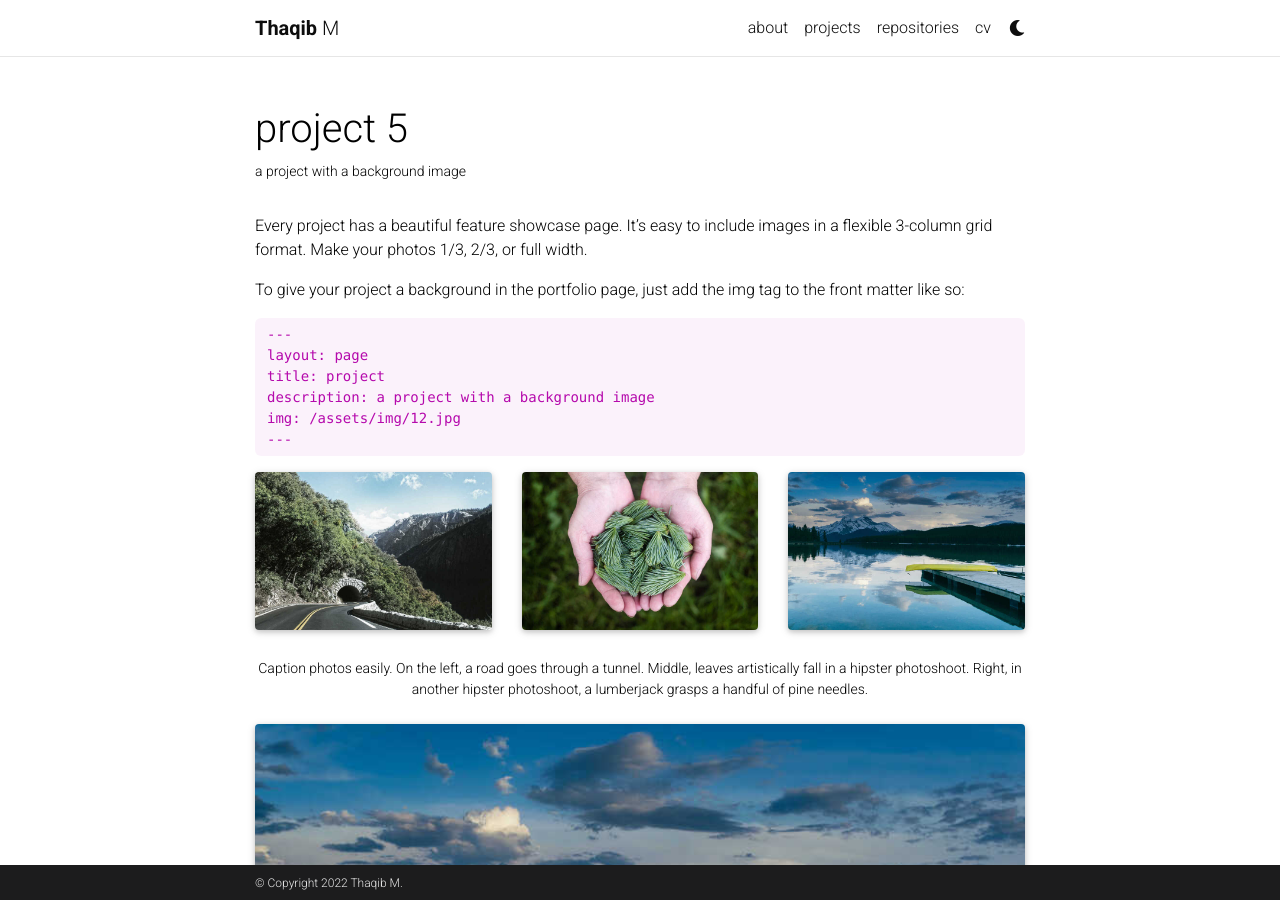
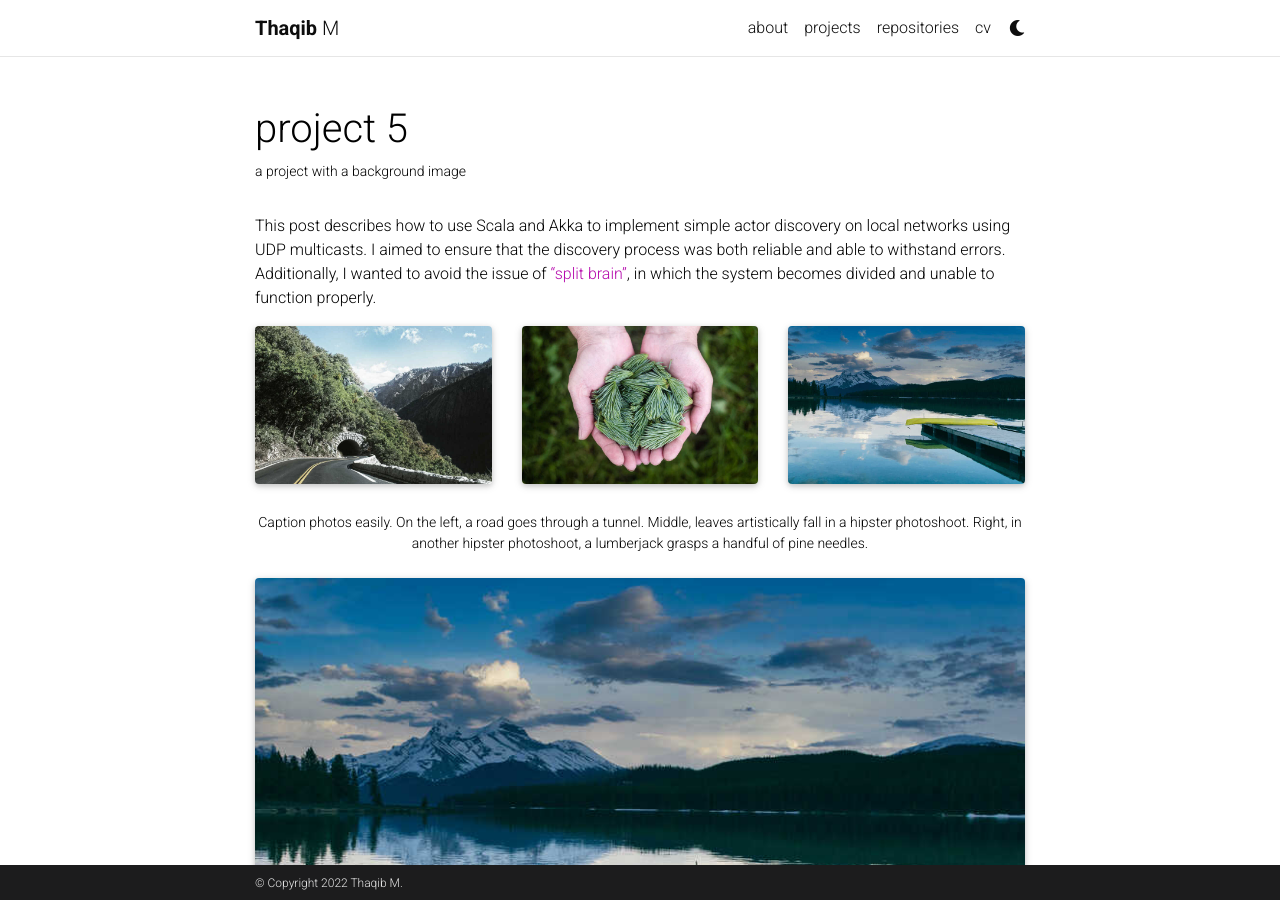
Before and after one commit to thaqibm/thaqibm.github.io, a Jekyll site: the page built from _projects/5_project.md, in a window 1280 px wide and 900 px high. Built offline with Jekyll 4.4.1, drawn with Linux system fonts in a browser that asks for light colours; comment, search, counter and statistics services are not loaded; a style sheet for code colours, icons or effects is not loaded.

Commit message:
prjtest2

```diff
--- a/_projects/5_project.md
+++ b/_projects/5_project.md
@@ -7,18 +7,10 @@ importance: 3
 category: Fun
 ---
 
-Every project has a beautiful feature showcase page.
-It's easy to include images in a flexible 3-column grid format.
-Make your photos 1/3, 2/3, or full width.
-
-To give your project a background in the portfolio page, just add the img tag to the front matter like so:
-
-    ---
-    layout: page
-    title: project
-    description: a project with a background image
-    img: /assets/img/12.jpg
-    ---
+This post describes how to use Scala and Akka to implement simple actor discovery on local networks using UDP multicasts.
+I aimed to ensure that the discovery process was both reliable and able to withstand errors.
+Additionally, I wanted to avoid the issue of ["split brain"](https://en.wikipedia.org/wiki/Split-brain_(computing)),
+in which the system becomes divided and unable to function properly.
 
 <div class="row">
     <div class="col-sm mt-3 mt-md-0">
```
